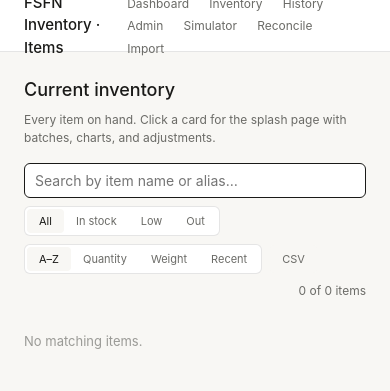
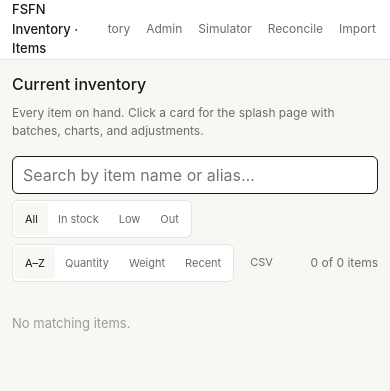
Before and after one commit to insilijo/inventory-manager, a FastAPI app: page /inventory in a window 390 px wide. Shown: the top 391 px of the page. Run offline with FastAPI, Linux system fonts and the light colour scheme; data comes from the database, SQL or seed files in the repository; data that the repository does not hold is empty; parts of the project's set-up code (start-up, migrations or seed data) failed here and were passed over.

Commit message:
Make all pages mobile-friendly via shared app.css
- New static/app.css with @media (max-width: 720px) overrides applied
  site-wide: scrollable header nav, slimmer header height, padding
  reductions, 16px form-input font to block iOS Safari auto-zoom, stacked
  section headers, wrapping controls, 2-up stat row, narrower chart
  height, single-column admin add-rows, smaller table cells, inventory
  grid widened, site cards in reconcile go 2-up then 1-up, toasts move
  to bottom-center.
- Phone-only safe-area-inset padding on <body>.
- Touch-device hover suppression so taps don't leave hover stuck.
- Every template now ships viewport-fit=cover, theme-color, and the
  apple-mobile-web-app meta tags so home-screen installs look right.
- Each template links app.css after its inline <style> so mobile rules
  win equal-specificity ties.

```diff
--- /dev/null
+++ b/static/app.css
@@ -0,0 +1,135 @@
+/* Shared mobile-friendly overrides for FSFN Inventory.
+   Loaded after each page's inline <style> so these rules win equal-specificity ties.
+   !important is used liberally because page-specific styles often duplicate selectors;
+   keeping these rules scoped to @media (max-width: 720px) confines the side effects. */
+
+/* Always-on tweaks */
+body {
+  padding-top:    env(safe-area-inset-top);
+  padding-bottom: env(safe-area-inset-bottom);
+}
+@media (hover: none) {
+  /* Don't keep hover styles "stuck" on touch devices after tap */
+  a:hover, button:hover { background: transparent !important; }
+}
+
+/* ---- Phone (≤ 720px) ---- */
+@media (max-width: 720px) {
+  header {
+    padding: 0 12px !important;
+    height: auto !important;
+    min-height: 48px !important;
+    gap: 8px !important;
+  }
+  header h1 { font-size: 13px !important; }
+  header nav {
+    display: flex !important;
+    align-items: center !important;
+    gap: 12px !important;
+    overflow-x: auto !important;
+    -webkit-overflow-scrolling: touch;
+    flex: 1 1 auto;
+    justify-content: flex-end;
+    scrollbar-width: none;
+    margin-left: 0 !important;
+    padding: 6px 0 !important;
+  }
+  header nav::-webkit-scrollbar { display: none; }
+  header nav a {
+    font-size: 12px !important;
+    white-space: nowrap;
+    margin-left: 0 !important;
+    padding: 4px 2px;
+    text-decoration: none;
+  }
+  /* "Sign out" button compact */
+  header nav form button { font-size: 11px !important; padding: 4px 8px !important; }
+
+  main { padding: 12px !important; max-width: 100% !important; }
+  h2 { font-size: 16px !important; }
+
+  /* Cards trim padding to give content room */
+  .card,
+  .chart-card,
+  .feed-card,
+  .site-card,
+  .inv-card,
+  .stat,
+  details.feed-card {
+    border-radius: 10px !important;
+  }
+  .card, .chart-card { padding: 12px !important; }
+  /* Allow horizontal-scroll for wide tables sitting inside cards */
+  .card, .chart-card { overflow-x: auto; }
+
+  /* Inputs: 16px so iOS Safari doesn't auto-zoom on focus */
+  input:not([type="checkbox"]):not([type="radio"]),
+  textarea, select {
+    font-size: 16px !important;
+  }
+  /* But toggle buttons stay tight */
+  .toggle-btn, button.toggle-btn {
+    font-size: 11px !important;
+    padding: 5px 10px !important;
+  }
+  /* And view tabs / form buttons keep their look */
+  .view-tab { font-size: 13px !important; padding: 8px 14px !important; }
+
+  /* Stat row 2-up on phone */
+  .stat-row { grid-template-columns: repeat(2, 1fr) !important; gap: 8px !important; }
+  .stat { padding: 10px 12px !important; }
+  .stat-value { font-size: 18px !important; }
+
+  /* Section headers stack so controls don't squish */
+  .section-header {
+    flex-direction: column !important;
+    align-items: stretch !important;
+    gap: 8px !important;
+  }
+  .controls { flex-wrap: wrap !important; gap: 6px !important; }
+
+  /* Chart heights — give phones a bit less to scroll past */
+  .chart-wrap { height: 240px !important; }
+
+  /* Admin add-rows: stack form fields */
+  .add-row, .add-row.sites { grid-template-columns: 1fr !important; }
+
+  /* Tables get smaller text, more padding-efficient cells */
+  table { font-size: 12px; }
+  th, td { padding: 7px 8px !important; }
+
+  /* Two-col layouts collapse */
+  .two-col { grid-template-columns: 1fr !important; }
+
+  /* Inventory grid: a bit narrower minimum */
+  .inv-grid { grid-template-columns: repeat(auto-fill, minmax(150px, 1fr)) !important; gap: 8px !important; }
+
+  /* Reconcile site cards: 2 per row */
+  .site-grid { grid-template-columns: repeat(2, 1fr) !important; }
+
+  /* Login card centered */
+  .card[style*="max-width: 360px"] { padding: 1.25rem !important; }
+
+  /* Toast positioned bottom-center, not bottom-right (easier to see) */
+  .toast {
+    left: 50% !important; right: auto !important;
+    transform: translateX(-50%);
+    bottom: calc(20px + env(safe-area-inset-bottom)) !important;
+    border-radius: 999px !important;
+  }
+
+  /* Buttons in dense forms easier to tap */
+  button { min-height: 32px; }
+  .send-row button { min-height: 44px; }
+}
+
+/* Phones in landscape / tablets in portrait */
+@media (max-width: 480px) {
+  header nav a:not(.current) {
+    /* Trim long nav on the tiniest screens — current page stays visible */
+  }
+  .stat-value { font-size: 16px !important; }
+  .inv-grid { grid-template-columns: repeat(2, 1fr) !important; }
+  .site-grid { grid-template-columns: 1fr !important; }
+  .chart-wrap { height: 220px !important; }
+}
--- a/templates/admin.html
+++ b/templates/admin.html
@@ -2,7 +2,10 @@
 <html lang="en">
 <head>
   <meta charset="UTF-8" />
-  <meta name="viewport" content="width=device-width, initial-scale=1.0" />
+  <meta name="viewport" content="width=device-width, initial-scale=1.0, viewport-fit=cover" />
+  <meta name="theme-color" content="#1a1a18" />
+  <meta name="apple-mobile-web-app-capable" content="yes" />
+  <meta name="apple-mobile-web-app-status-bar-style" content="black-translucent" />
   <title>Admin · FSFN Inventory</title>
   <style>
     *, *::before, *::after { box-sizing: border-box; margin: 0; padding: 0; }
@@ -59,6 +62,7 @@
              padding: 10px 16px; border-radius: 8px; font-size: 13px; opacity: 0; transition: opacity 0.2s; z-index: 100; }
     .toast.show { opacity: 0.95; }
   </style>
+  <link rel="stylesheet" href="/static/app.css" />
 </head>
 <body>
   <header>
--- a/templates/history.html
+++ b/templates/history.html
@@ -2,7 +2,10 @@
 <html lang="en">
 <head>
   <meta charset="UTF-8" />
-  <meta name="viewport" content="width=device-width, initial-scale=1.0" />
+  <meta name="viewport" content="width=device-width, initial-scale=1.0, viewport-fit=cover" />
+  <meta name="theme-color" content="#1a1a18" />
+  <meta name="apple-mobile-web-app-capable" content="yes" />
+  <meta name="apple-mobile-web-app-status-bar-style" content="black-translucent" />
   <title>History · FSFN Inventory</title>
   <style>
     *, *::before, *::after { box-sizing: border-box; margin: 0; padding: 0; }
@@ -52,6 +55,7 @@
 
     .empty { color: var(--hint); font-size: 13px; padding: 1rem 0; }
   </style>
+  <link rel="stylesheet" href="/static/app.css" />
 </head>
 <body>
   <header>
--- a/templates/import.html
+++ b/templates/import.html
@@ -2,7 +2,10 @@
 <html lang="en">
 <head>
   <meta charset="UTF-8" />
-  <meta name="viewport" content="width=device-width, initial-scale=1.0" />
+  <meta name="viewport" content="width=device-width, initial-scale=1.0, viewport-fit=cover" />
+  <meta name="theme-color" content="#1a1a18" />
+  <meta name="apple-mobile-web-app-capable" content="yes" />
+  <meta name="apple-mobile-web-app-status-bar-style" content="black-translucent" />
   <title>Import · FSFN Inventory</title>
   <style>
     *, *::before, *::after { box-sizing: border-box; margin: 0; padding: 0; }
@@ -68,6 +71,7 @@
 
     .upload-row { display: flex; gap: 10px; align-items: center; }
   </style>
+  <link rel="stylesheet" href="/static/app.css" />
 </head>
 <body>
   <header>
--- a/templates/index.html
+++ b/templates/index.html
@@ -2,7 +2,10 @@
 <html lang="en">
 <head>
   <meta charset="UTF-8" />
-  <meta name="viewport" content="width=device-width, initial-scale=1.0" />
+  <meta name="viewport" content="width=device-width, initial-scale=1.0, viewport-fit=cover" />
+  <meta name="theme-color" content="#1a1a18" />
+  <meta name="apple-mobile-web-app-capable" content="yes" />
+  <meta name="apple-mobile-web-app-status-bar-style" content="black-translucent" />
   <title>FSFN Inventory</title>
   <script src="https://cdn.jsdelivr.net/npm/chart.js@4.4.4/dist/chart.umd.min.js"></script>
   <script src="/static/charts.js"></script>
@@ -128,6 +131,7 @@
                                   color: var(--muted); cursor: pointer; font-family: inherit; }
     .tot-filter .actions button:hover { color: var(--text); }
   </style>
+  <link rel="stylesheet" href="/static/app.css" />
 </head>
 <body>
   <header>
--- a/templates/inventory.html
+++ b/templates/inventory.html
@@ -2,7 +2,10 @@
 <html lang="en">
 <head>
   <meta charset="UTF-8" />
-  <meta name="viewport" content="width=device-width, initial-scale=1.0" />
+  <meta name="viewport" content="width=device-width, initial-scale=1.0, viewport-fit=cover" />
+  <meta name="theme-color" content="#1a1a18" />
+  <meta name="apple-mobile-web-app-capable" content="yes" />
+  <meta name="apple-mobile-web-app-status-bar-style" content="black-translucent" />
   <title>Inventory · FSFN Inventory</title>
   <style>
     *, *::before, *::after { box-sizing: border-box; margin: 0; padding: 0; }
@@ -66,6 +69,7 @@
 
     .empty { color: var(--hint); font-size: 13px; padding: 1rem 0; }
   </style>
+  <link rel="stylesheet" href="/static/app.css" />
 </head>
 <body>
   <header>
--- a/templates/item.html
+++ b/templates/item.html
@@ -2,7 +2,10 @@
 <html lang="en">
 <head>
   <meta charset="UTF-8" />
-  <meta name="viewport" content="width=device-width, initial-scale=1.0" />
+  <meta name="viewport" content="width=device-width, initial-scale=1.0, viewport-fit=cover" />
+  <meta name="theme-color" content="#1a1a18" />
+  <meta name="apple-mobile-web-app-capable" content="yes" />
+  <meta name="apple-mobile-web-app-status-bar-style" content="black-translucent" />
   <title>Item · FSFN Inventory</title>
   <script src="https://cdn.jsdelivr.net/npm/chart.js@4.4.4/dist/chart.umd.min.js"></script>
   <script src="/static/charts.js"></script>
@@ -99,6 +102,7 @@
              padding: 10px 16px; border-radius: 8px; font-size: 13px; opacity: 0; transition: opacity 0.2s; z-index: 100; }
     .toast.show { opacity: 0.95; }
   </style>
+  <link rel="stylesheet" href="/static/app.css" />
 </head>
 <body>
   <header>
--- a/templates/login.html
+++ b/templates/login.html
@@ -2,7 +2,10 @@
 <html lang="en">
 <head>
   <meta charset="UTF-8" />
-  <meta name="viewport" content="width=device-width, initial-scale=1.0" />
+  <meta name="viewport" content="width=device-width, initial-scale=1.0, viewport-fit=cover" />
+  <meta name="theme-color" content="#1a1a18" />
+  <meta name="apple-mobile-web-app-capable" content="yes" />
+  <meta name="apple-mobile-web-app-status-bar-style" content="black-translucent" />
   <title>Sign in · FSFN Inventory</title>
   <style>
     *, *::before, *::after { box-sizing: border-box; margin: 0; padding: 0; }
@@ -38,6 +41,7 @@
     .footer a { color: var(--muted); text-decoration: none; }
     .footer a:hover { color: var(--text); }
   </style>
+  <link rel="stylesheet" href="/static/app.css" />
 </head>
 <body>
   <div class="card">
--- a/templates/reconcile.html
+++ b/templates/reconcile.html
@@ -2,7 +2,10 @@
 <html lang="en">
 <head>
   <meta charset="UTF-8" />
-  <meta name="viewport" content="width=device-width, initial-scale=1.0" />
+  <meta name="viewport" content="width=device-width, initial-scale=1.0, viewport-fit=cover" />
+  <meta name="theme-color" content="#1a1a18" />
+  <meta name="apple-mobile-web-app-capable" content="yes" />
+  <meta name="apple-mobile-web-app-status-bar-style" content="black-translucent" />
   <title>Reconcile · FSFN Inventory</title>
   <style>
     *, *::before, *::after { box-sizing: border-box; margin: 0; padding: 0; }
@@ -63,6 +66,7 @@
              padding: 10px 16px; border-radius: 8px; font-size: 13px; opacity: 0; transition: opacity 0.2s; z-index: 100; }
     .toast.show { opacity: 0.95; }
   </style>
+  <link rel="stylesheet" href="/static/app.css" />
 </head>
 <body>
   <header>
--- a/templates/simulator.html
+++ b/templates/simulator.html
@@ -160,6 +160,7 @@
       .send-row button { font-size: 15px; }
     }
   </style>
+  <link rel="stylesheet" href="/static/app.css" />
 </head>
 <body>
   <header>
```
